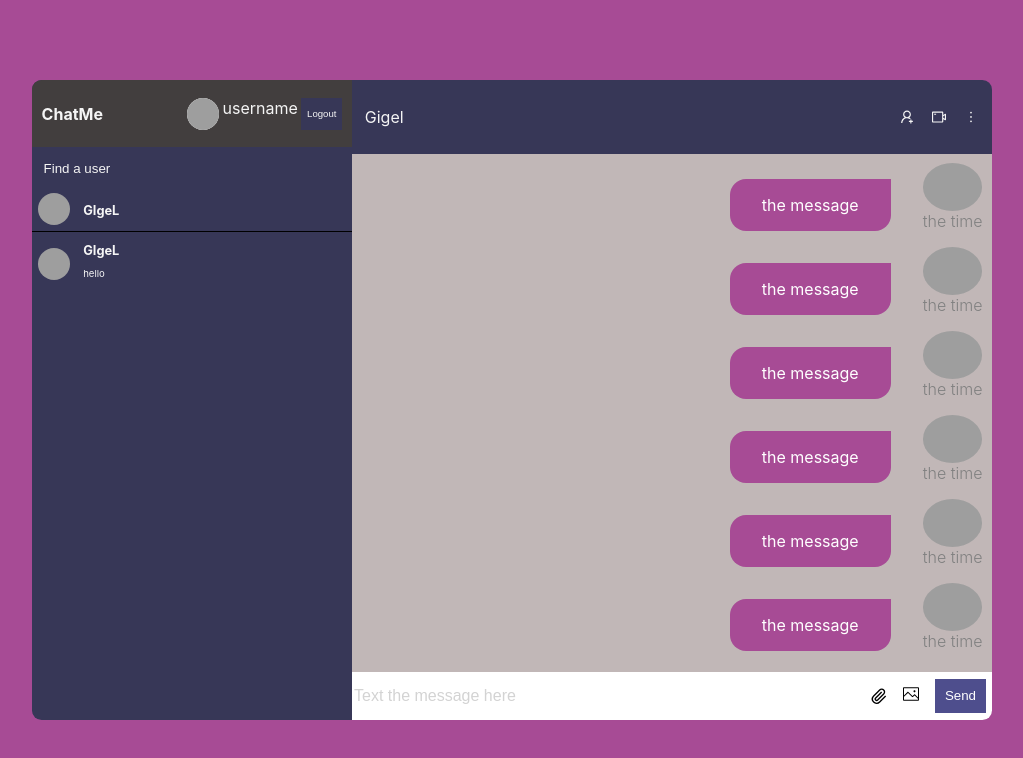
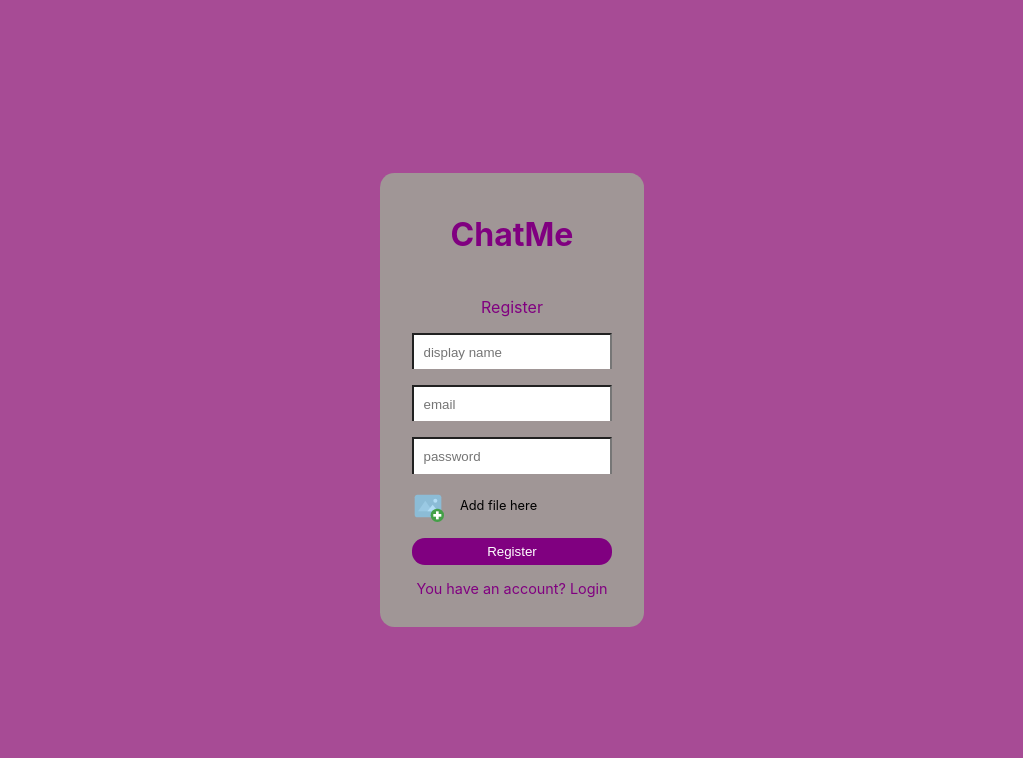
Before and after one commit to Vivy/chat-react, a React (Create React App) app: page / in a window 1280 px wide. Shown: the top 758 px of the page, without its empty margins (128-1151 px from the left). Built offline with nearby package versions, Linux system fonts and the light colour scheme; grey boxes are pictures that could not be loaded.

Commit message:
feat: connecting with firebase and sigup in register component

```diff
--- a/package.json
+++ b/package.json
@@ -6,6 +6,7 @@
     "@testing-library/jest-dom": "^5.14.1",
     "@testing-library/react": "^13.0.0",
     "@testing-library/user-event": "^13.2.1",
+    "firebase": "^9.17.1",
     "formik": "^2.2.9",
     "react": "^18.2.0",
     "react-dom": "^18.2.0",
--- a/src/App.js
+++ b/src/App.js
@@ -5,9 +5,9 @@ import './style.scss';
 
 const App = () => {
   return (
-    // <Register />
+    <Register />
     // <Login />
-    <Home />
+    // <Home />
   );
 }
 
--- a/src/component/pages/register.jsx
+++ b/src/component/pages/register.jsx
@@ -1,7 +1,51 @@
-import { Form, Formik } from 'formik';
+import { ref, uploadBytesResumable, getDownloadURL } from 'firebase/storage';
+import { createUserWithEmailAndPassword, updateProfile } from 'firebase/auth';
+import { Field, Form, Formik } from 'formik';
+import { useState } from 'react';
 import { FcAddImage } from 'react-icons/fc';
+import { auth, db, storage } from '../../firebase';
+import { doc, setDoc } from 'firebase/firestore';
 
 const Register = () => {
+  const [err, setErr] = useState(false);
+
+  const onSubmit = async (valueList) => {
+    const email = valueList.email;
+    const password = valueList.password;
+    const file = valueList.file;
+    const displayName = valueList.text;
+    console.log(valueList, 'this is valuelist');
+
+    try {
+      const res = await createUserWithEmailAndPassword(auth, email, password);
+      const storageRef = ref(storage, displayName);
+
+      const uploadTask = uploadBytesResumable(storageRef, file);
+
+      uploadTask.on(
+        (error) => {
+          setErr(true);
+        },
+        () => {
+          getDownloadURL(uploadTask.snapshot.ref).then(async (downloadURL) => {
+            await updateProfile(res.user, {
+              displayName,
+              photoURL: downloadURL,
+            });
+            await setDoc(doc(db, 'users', res.user.uid), {
+              uid: res.user.uid,
+              displayName,
+              photoURL: downloadURL,
+              email,
+            });
+          });
+        }
+      );
+      console.log(res, 'this is res');
+    } catch (err) {
+      setErr(true);
+    }
+  };
   return (
     <div className='formContainer'>
       <div className='formContainer__wrapper'>
@@ -11,14 +55,21 @@ const Register = () => {
           initialValues={{
             email: '',
             password: '',
+            text: '',
+            file: '',
           }}
-          onSubmit={''}
+          onSubmit={onSubmit}
         >
           <Form className='form'>
-            <input type='text' placeholder='display name' />
-            <input type='email' placeholder='email' />
-            <input type='password' placeholder='password' />
-            <input type='file' id='file' style={{ display: 'none' }} />
+            <Field type='text' name='text' placeholder='display name' />
+            <Field type='email' name='email' placeholder='email' />
+            <Field type='password' name='password' placeholder='password' />
+            <Field
+              type='file'
+              id='file'
+              name='file'
+              style={{ display: 'none' }}
+            />
             <label htmlFor='file'>
               <FcAddImage className='icon' />
               Add file here
@@ -26,6 +77,7 @@ const Register = () => {
             <button type='submit'>Register</button>
           </Form>
         </Formik>
+        {err && <span>Something is wrong</span>}
         <p>You have an account? Login</p>
       </div>
     </div>
--- /dev/null
+++ b/src/firebase.js
@@ -0,0 +1,20 @@
+import { initializeApp } from "firebase/app";
+import { getAuth } from "firebase/auth";
+import { getStorage } from "firebase/storage";
+import { getFirestore } from "firebase/firestore";
+
+
+const firebaseConfig = {
+  apiKey: "AIzaSyBQddfKcfdtdsDFm9DoMVwOgXrZ5dpBEqI",
+  authDomain: "chatme-d1886.firebaseapp.com",
+  projectId: "chatme-d1886",
+  storageBucket: "chatme-d1886.appspot.com",
+  messagingSenderId: "444666001072",
+  appId: "1:444666001072:web:b682030c80d8bac55b6d75"
+};
+
+// Initialize Firebase
+export const app = initializeApp(firebaseConfig);
+export const auth = getAuth();
+export const storage = getStorage();
+export const db = getFirestore();
--- a/src/style.scss
+++ b/src/style.scss
@@ -1,3 +1,5 @@
+// media query for all devices
+
 @mixin mobile {
   @media screen and (max-width: 480px) {
     @content;
```
Also changed, not shown: 1 other file (tests, documents, lock files or other folders).
